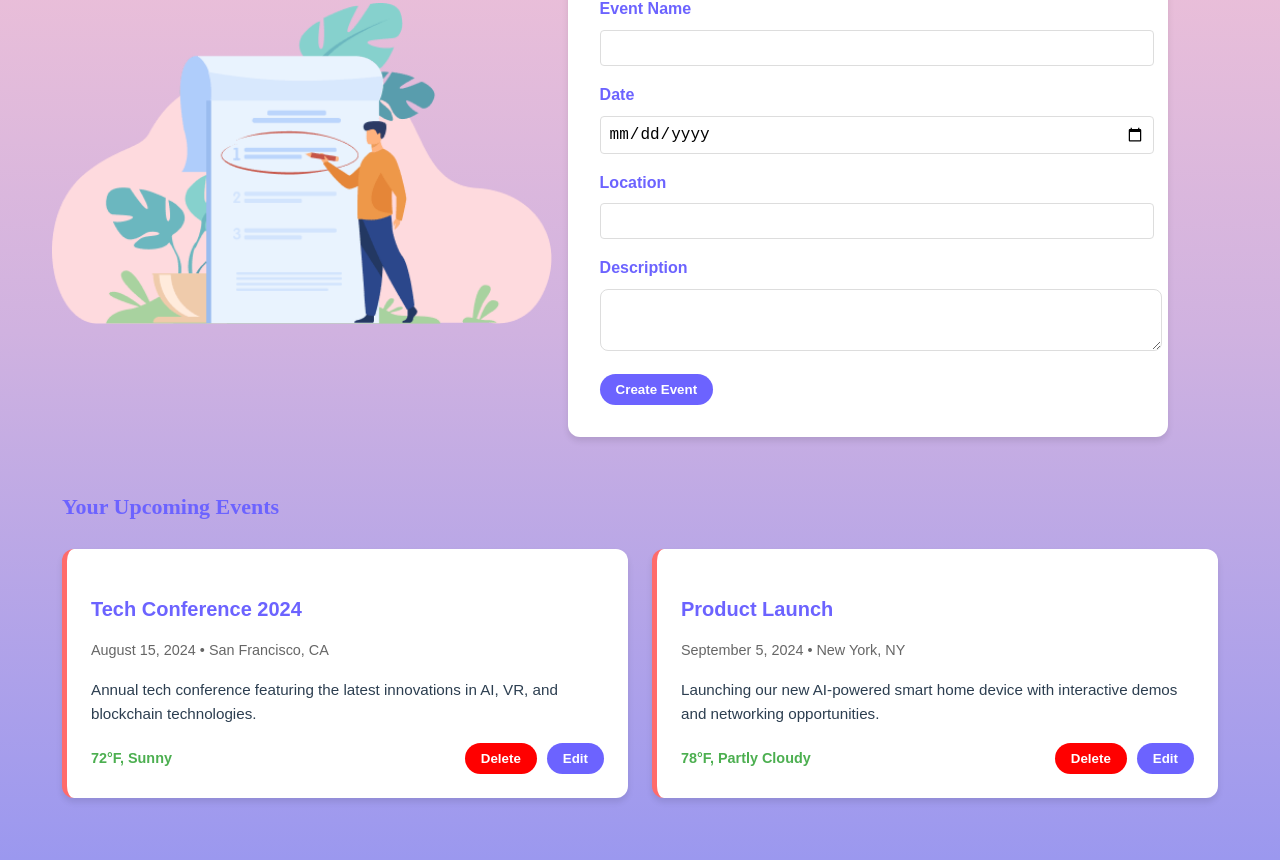
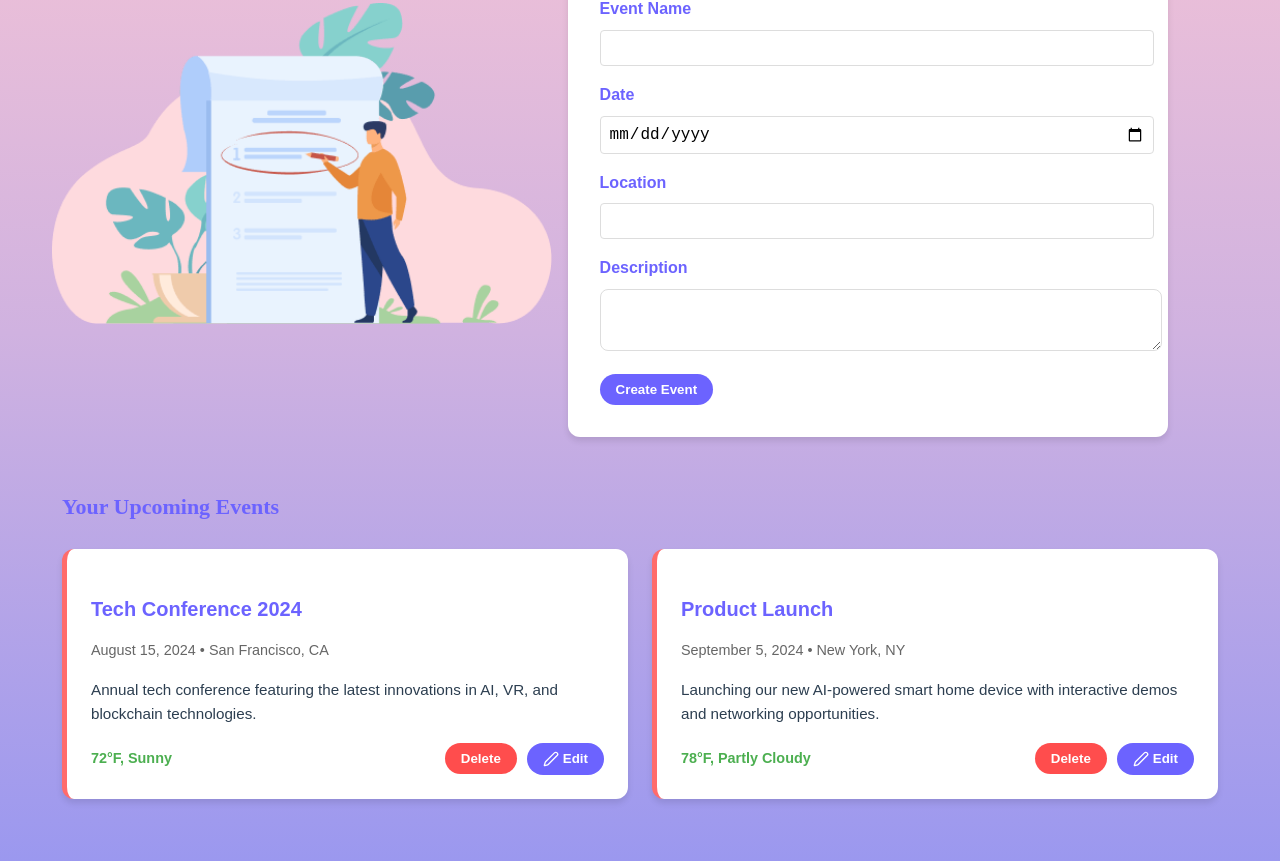
Before and after one commit to Gnani-is-Coding/Event_Management_app, a React (Create React App) app in the folder frontend/: page / in a window 1280 px wide. Shown: the part 196-1057 px from the top of the page. Built offline with nearby package versions, Linux system fonts and the light colour scheme.

Commit message:
fixes bugs in UI in events card

```diff
--- a/frontend/src/components/EventList/index.css
+++ b/frontend/src/components/EventList/index.css
@@ -72,21 +72,60 @@
   cursor: pointer;
   transition: background-color 0.3s ease, transform 0.2s ease;
   font-weight: bold;
+  display: inline-flex;
+  align-items: center;
+  gap: 0.25rem;
 }
 
 .btn-primary {
   background-color: #6C63FF;
   color: white;
 }
+
+.btn-secondary {
+  background-color: #f0f0f0;
+  color: #333;
+}
+
 .btn-danger {
-  background-color: red;
+  background-color: #ff4d4d;
   color: #ffffff;
   margin-right: 10px;
 }
 
+.btn:hover {
+  transform: scale(1.05);
+}
+
 .btn-primary:hover {
   background-color: #5753D9;
-  transform: scale(1.05);
+}
+
+.btn-secondary:hover {
+  background-color: #e0e0e0;
+}
+
+.btn-danger:hover {
+  background-color: #ff3333;
+}
+
+.edit-input {
+  width: 100%;
+  padding: 0.5rem;
+  margin-bottom: 0.5rem;
+  border: 1px solid #ccc;
+  border-radius: 4px;
+  font-size: 0.9rem;
+}
+
+textarea.edit-input {
+  min-height: 80px;
+  resize: vertical;
+}
+
+.delete-edit-container{
+  display: flex;
+  align-items: center;
 }
 
 @media (max-width: 768px) {
@@ -94,9 +133,7 @@
     border-left: none;
     border-top: 5px solid #FF6B6B;
   }
-}
 
-@media (max-width: 768px) {
   .events-grid {
     grid-template-columns: 1fr;
   }
--- a/frontend/src/components/EventList/index.js
+++ b/frontend/src/components/EventList/index.js
@@ -1,8 +1,10 @@
-import React from 'react';
-import './index.css'
+import React, { useState } from 'react';
+import { Edit2, Save, X } from 'lucide-react';
+import './index.css';
 
 const events = [
   {
+    id: 1,
     title: "Tech Conference 2024",
     date: "August 15, 2024",
     location: "San Francisco, CA",
@@ -10,42 +12,134 @@ const events = [
     weather: "72°F, Sunny"
   },
   {
+    id: 2,
     title: "Product Launch",
     date: "September 5, 2024",
     location: "New York, NY",
     description: "Launching our new AI-powered smart home device with interactive demos and networking opportunities.",
     weather: "78°F, Partly Cloudy"
-  }
+  },
+  // ... other events
 ];
 
-const EventCard = ({ title, date, location, description, weather }) => (
+const EventCard = ({ event, onEdit, onDelete }) => {
+  const [isEditing, setIsEditing] = useState(false);
+  const [editedEvent, setEditedEvent] = useState(event);
+
+  const handleEdit = () => {
+    setIsEditing(true);
+  };
+
+  const handleSave = async () => {
+    console.log(editedEvent, "editted")
+    try {
+      // Simulated API call
+      await new Promise(resolve => setTimeout(resolve, 1000));
+      onEdit(editedEvent);
+      setIsEditing(false);
+    } catch (error) {
+      console.error("Error updating event:", error);
+    }
+  };
+
+  const handleCancel = () => {
+    setEditedEvent(event);
+    setIsEditing(false);
+  };
+
+  const handleChange = (e) => {
+    const { name, value } = e.target;
+    setEditedEvent(prev => ({ ...prev, [name]: value }));
+  };
+
+  return (
     <div className="event-card">
       <div className="event-details">
-      <h3 className="event-title">{title}</h3>
-      <p className="event-info">{date} • {location}</p>
-      <p className="event-description">{description}</p>
+        {isEditing ? (
+          <>
+            <input
+              className="edit-input"
+              name="title"
+              value={editedEvent.title}
+              onChange={handleChange}
+            />
+            <input
+              className="edit-input"
+              name="date"
+              value={editedEvent.date}
+              onChange={handleChange}
+            />
+            <input
+              className="edit-input"
+              name="location"
+              value={editedEvent.location}
+              onChange={handleChange}
+            />
+            <textarea
+              className="edit-input"
+              name="description"
+              value={editedEvent.description}
+              onChange={handleChange}
+            />
+          </>
+        ) : (
+          <>
+            <h3 className="event-title">{event.title}</h3>
+            <p className="event-info">{event.date} • {event.location}</p>
+            <p className="event-description">{event.description}</p>
+          </>
+        )}
         <div className="event-actions">
-        <span className="weather-info">{weather}</span>
+          <span className="weather-info">{event.weather}</span>
           <div>
-          <button className="btn btn-danger">Delete</button>
-          <button className="btn btn-primary">Edit</button>
+            {isEditing ? (
+              <div className='delete-edit-container'>
+                <button className="btn btn-primary" onClick={handleSave}><Save size={16} /> Save</button>
+                <button className="btn btn-secondary" onClick={handleCancel}><X size={16} /> Cancel</button>
+              </div>
+            ) : (
+              <div className='delete-edit-container'>
+                <button className="btn btn-danger" onClick={() => onDelete(event.id)}>Delete</button>
+                <button className="btn btn-primary" onClick={handleEdit}><Edit2 size={16} /> Edit</button>
+              </div>
+            )}
           </div>
         </div>
       </div>
     </div>
   );
+};
 
+const EventList = () => {
+  const [eventList, setEventList] = useState(events);
 
-const EventList = () => (
+  const handleEdit = (updatedEvent) => {
+    setEventList(prevEvents =>
+      prevEvents.map(event =>
+        event.id === updatedEvent.id ? updatedEvent : event
+      )
+    );
+  };
 
+  const handleDelete = (id) => {
+    setEventList(prevEvents => prevEvents.filter(event => event.id !== id));
+  };
+
+  return (
     <section id="events" className="event-list">
       <h1>Your Upcoming Events</h1>
       <div className="events-grid">
-      {events.map((event, index) => (
-        <EventCard key={index} {...event} />
+        {eventList.map((event) => (
+          <EventCard
+            key={event.id}
+            event={event}
+            onEdit={handleEdit}
+            onDelete={handleDelete}
+          />
         ))}
       </div>
     </section>
   );
+};
 
 export default EventList;
```
Lines whose indentation alone changed are shown as unchanged.
